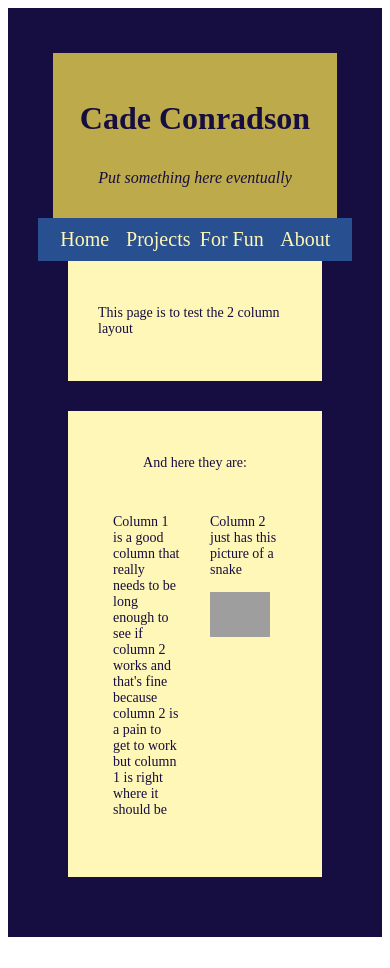
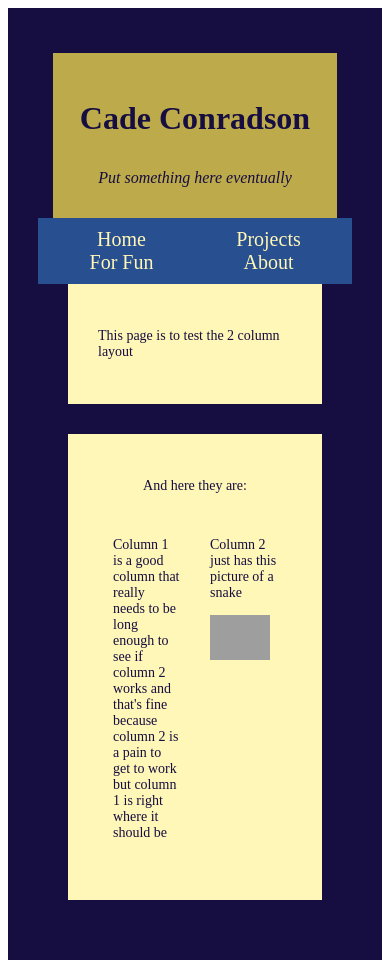
Before and after one commit to cconradson/cconradson.github.io, a Jekyll site: the page built from columns.html, in a window 390 px wide. Built offline with Jekyll 4.4.1, drawn with Linux system fonts in a browser that asks for light colours; before the commit the page ends 945 px from its top, so only the background shows below that; grey boxes are pictures that could not be loaded.

Commit message:
move columns to default, some mobile adjustments

```diff
--- a/_layouts/2column.html
+++ /dev/null
@@ -1,20 +0,0 @@
-<!doctype html>
-
-<html>
-	<head>
-	<title>{{ page.title }}</title>
-	<link rel="shortcut icon" type="image/jpg" href="{{ site.url }}/assets/images/snakeface.jpg">
-	<link rel="stylesheet" type="text/css" href="{{ site.url }}/assets/css/main.css">
-	<link rel="stylesheet" type="text/css" href="{{ site.url }}/assets/css/2column.css">
-	</head>
-
-	<div id="wrap">
-
-		{% include top.html %}
-
-		{% include nav.html %}
-
-		{{ content }}
-
-	</div>
-</html>
--- a/_layouts/default.html
+++ b/_layouts/default.html
@@ -5,6 +5,7 @@
 	<title>{{ page.title }}</title>
 	<link rel="shortcut icon" type="image/jpg" href="{{ site.url }}/assets/images/snakeface.jpg">
 	<link rel="stylesheet" type="text/css" href="{{ site.url }}/assets/css/main.css">
+	<link rel="stylesheet" type="text/css" href="{{ site.url }}/assets/css/column.css">
 	</head>
 
 	<div id="wrap">
--- a/assets/css/2column.css
+++ /dev/null
@@ -1,20 +0,0 @@
-.row {
-	padding: 0;
-}
-
-.col {
-	float: left;
-	width: 50%;
-	margin: 0;
-}
-
-.cbody {
-	margin: 0;
-	padding: 15px;
-}
-
-.row:after {
-	content: "";
-	display: table;
-	clear: both;
-}
--- /dev/null
+++ b/assets/css/column.css
@@ -0,0 +1,27 @@
+.row {
+	padding: 0;
+}
+
+.col {
+	float: left;
+	width: 50%;        /*Set to 100/(number of column) round down to 100th*/
+	margin: 0;
+}
+
+.cbody {
+	margin: 0;
+	padding: 15px;
+}
+
+.row:after {
+	content: "";
+	display: table;
+	clear: both;
+}
+
+/* For mobile stack */
+@media screen and (max-width: 600px) {
+	.column {
+		width: 100%;
+	}
+}
--- a/assets/css/main.css
+++ b/assets/css/main.css
@@ -40,6 +40,13 @@ div[id="wrap"] {
 	text-decoration: none;
 }
 
+/* For mobile make rows of 2 */
+@media screen and (max-width: 600px) {
+	.nav a {
+		width: 50%;
+	}
+}
+
 .nav a:hover {
 	font-weight: bold;
 	color: #bdaa4a;
--- a/columns.html
+++ b/columns.html
@@ -1,5 +1,5 @@
 ---
-layout: 2column
+layout: default
 title: columns
 ---
 
```
